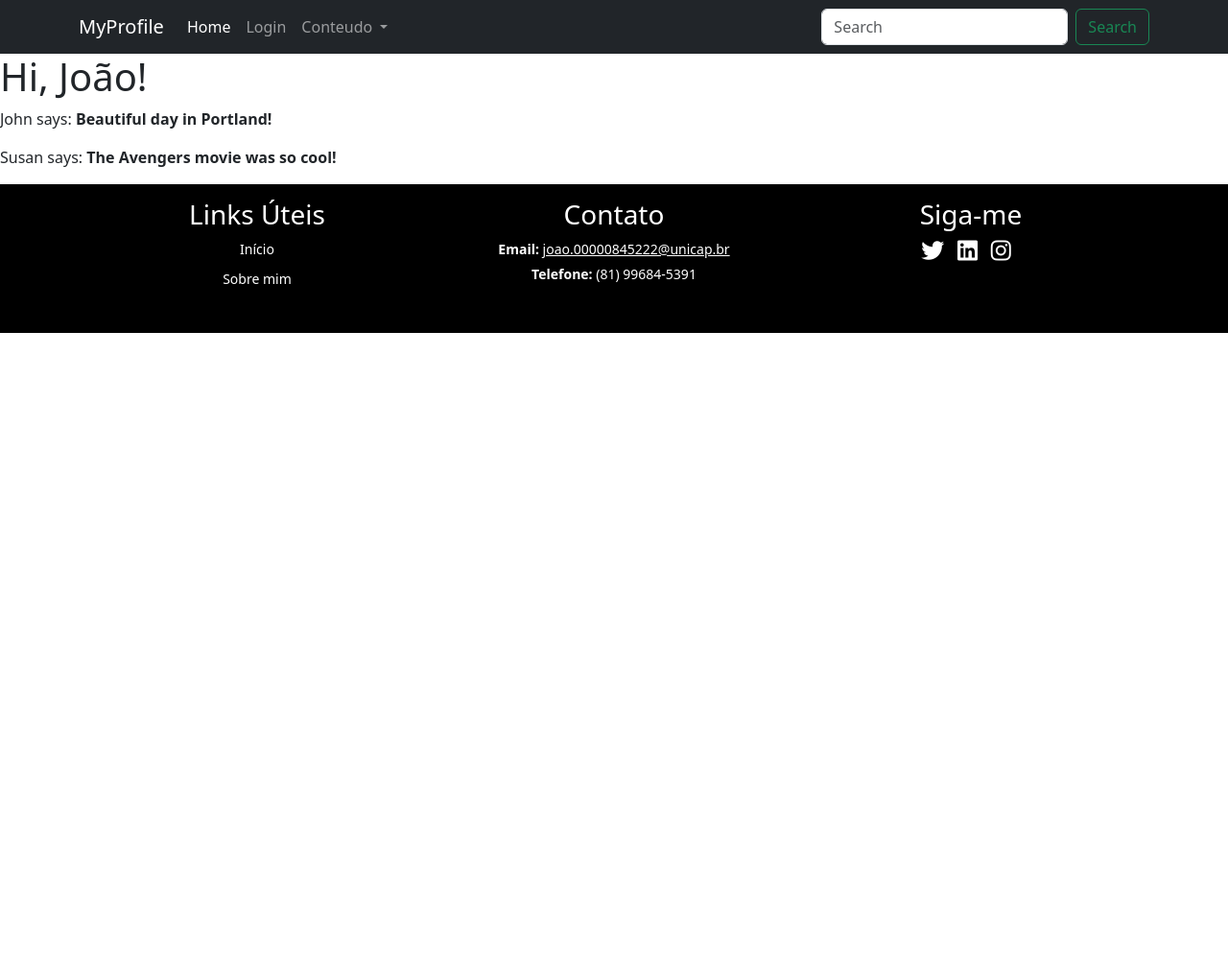
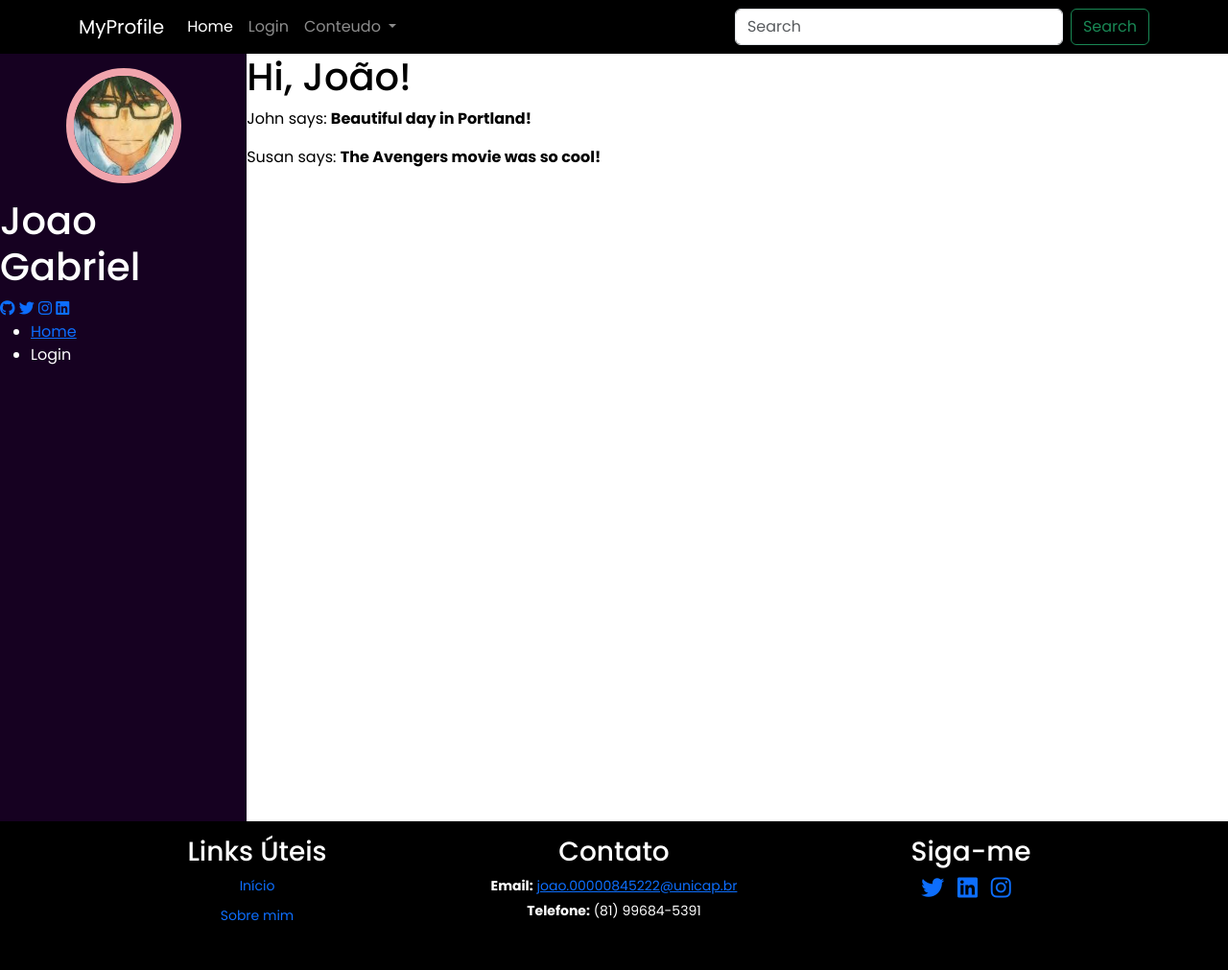
Before and after one commit to JoaoGabrielTN/MyProfile, a Flask app: page / in a window 1280 px wide. Shown: the whole page at 96% size. Before the commit the page ends 347 px from the top, so only its background shows below. Run offline with Flask 3, Linux system fonts and the light colour scheme; some libraries are stand-ins or nearby versions.

Commit message:
bas.html template with sidebar WIP

```diff
--- a/app/routes.py
+++ b/app/routes.py
@@ -1,6 +1,11 @@
 from flask import render_template, flash, redirect, url_for
 from app import app
 from app.forms import LoginForm
+
+
+@app.errorhandler(404)
+def not_found(e):
+    return render_template('errors/404.html')
 
 @app.route('/')
 @app.route('/index')
@@ -27,3 +32,7 @@ def login():
             form.username.data, form.remember_me.data))
         return redirect(url_for('index'))
     return render_template('login.html', title='Sign In', form=form)
+
+@app.route('/water')
+def water():
+    return render_template('water.html')
--- a/app/static/css/base.css
+++ b/app/static/css/base.css
@@ -1,11 +1,73 @@
+@import url('https://fonts.googleapis.com/css2?family=Poppins:ital,wght@0,100;0,200;0,300;0,400;0,500;0,600;0,700;0,800;0,900;1,100;1,200;1,300;1,400;1,500;1,600;1,700;1,800;1,900&display=swap');
+
+html, body{
+    font-family: Poppins, Arial;
+    background-color: pink;
+    width: 100%;
+    height: 100%;
+}
+
+:root{
+    --white: #ffffff;
+    --dark-purple: #160121;
+    --light-purple: #f1a5ad;
+}
+
+.main-wrapper{
+    margin: 0 auto;
+    color: #000;
+    background-color: #000;
+}
+
+.top-wrapper{
+    width: 100%;
+}
+
+.middle-wrapper{
+    min-height: 100vh;
+    background-color: aqua;
+    display: flex;
+    margin: 0 auto;
+}
+
+.bottom-wrapper{
+    width: 100%;
+    background-color: #000;
+}
+
+/* CONTENT */
+
+aside{
+    color: var(--white);
+    background-color: var(--dark-purple);
+}
+
+#header .profile img{
+    margin: 15px auto;
+    display: block;
+    width: 120px;
+    border: 8px solid var(--light-purple);
+    border-radius: 50%;
+}
+
+
+#header .profile a{
+    margin: 15px auto;
+    text-decoration: none;
+}
+
+.main-content{
+    background-color: var(--white);
+    width: 80%;
+    margin: 0 auto;
+}
 
 /* FOOTER */
 
 footer {
-    background-color: #000;
     padding-bottom: 30px;
     padding-top: 15px;
-    color: #fff;
+    color: var(--white);
     font-size: 14px;
     text-align: center;
     clear: both;
@@ -32,7 +94,7 @@ footer {
 }
 
 .links a {
-    color: #fff;
+    color: var(white);
     text-decoration: none;
 }
 
@@ -42,7 +104,7 @@ footer {
 }
 
 .contato a {
-    color: #fff;
+    color: var(white);
 }
 
 .social ul {
@@ -56,7 +118,7 @@ footer {
 }
 
 .social a {
-    color: #fff;
+    color: var(white);
     text-decoration: none;
 }
 
@@ -70,11 +132,11 @@ footer {
 }
 
 .legal p {
-    color: #fff;
+    color: var(white);
     text-align: center;
 }
 
 .legal a {
-    color: #fff;
+    color: var(white);
     text-decoration: none;
 }
--- a/app/templates/base.html
+++ b/app/templates/base.html
@@ -1,22 +1,28 @@
 <!doctype html>
 <html>
+
 <head>
   <link rel="stylesheet" href="{{ url_for('static', filename='bootstrap/css/bootstrap.css') }}">
-        <link rel= "stylesheet" type= "text/css" href= "{{ url_for('static',filename='css/base.css') }}">
-        <link rel= "stylesheet" type= "text/css" href= "{{ url_for('static',filename='assets/fontawesome/css/brands.css') }}">
-        <link rel= "stylesheet" type= "text/css" href= "{{ url_for('static',filename='assets/fontawesome/css/fontawesome.css') }}">
-        <link rel= "stylesheet" type= "text/css" href= "{{ url_for('static',filename='assets/fontawesome/css/solid.css') }}">
+  <link rel="stylesheet" type="text/css" href="{{ url_for('static',filename='assets/fontawesome/css/brands.css') }}">
+  <link rel="stylesheet" type="text/css" href="{{ url_for('static',filename='assets/fontawesome/css/fontawesome.css') }}">
+  <link rel="stylesheet" type="text/css" href="{{ url_for('static',filename='assets/fontawesome/css/solid.css') }}">
+  <link rel="stylesheet" type="text/css" href="{{ url_for('static',filename='css/base.css') }}">
   {% if title %}
   <title>{{ title }} - Profile</title>
   {% else %}
   <title>Welcome to Profile</title>
   {% endif %}
 </head>
+
 <body>
-        <nav class="navbar navbar-expand-sm navbar-dark bg-dark">
+  <div class="main-wrapper">
+    <div class="top-wrapper">
+      <nav class="navbar navbar-expand-sm navbar-dark">
         <div class="container">
           <a class="navbar-brand" href="#">MyProfile</a>
-              <button class="navbar-toggler" type="button" data-bs-toggle="collapse" data-bs-target="#navbarSupportedContent" aria-controls="navbarSupportedContent" aria-expanded="false" aria-label="Toggle navigation">
+          <button class="navbar-toggler" type="button" data-bs-toggle="collapse"
+            data-bs-target="#navbarSupportedContent" aria-controls="navbarSupportedContent" aria-expanded="false"
+            aria-label="Toggle navigation">
             <span class="navbar-toggler-icon"></span>
           </button>
           <div class="collapse navbar-collapse" id="navbarSupportedContent">
@@ -28,7 +34,8 @@
                 <a class="nav-link" href="{{ url_for('login') }}">Login</a>
               </li>
               <li class="nav-item dropdown">
-                    <a class="nav-link dropdown-toggle" href="#" role="button" data-bs-toggle="dropdown" aria-expanded="false">
+                <a class="nav-link dropdown-toggle" href="#" role="button" data-bs-toggle="dropdown"
+                  aria-expanded="false">
                   Conteudo
                 </a>
                 <ul class="dropdown-menu">
@@ -45,6 +52,31 @@
           </div>
         </div>
       </nav>
+    </div>
+    <div class="middle-wrapper">
+      <aside id="header">
+        <section class="profile">
+          <img src="{{url_for('static', filename='assets/imagens/photo.jpeg')}}" alt="">
+          <h1>Joao Gabriel</h1>
+          <div>
+            <a href="">
+              <i class="fa-brands fa-github"></i>
+            </a>
+            <a href="">
+              <i class="fa-brands fa-twitter"></i>
+            </a>
+            <a href="">
+              <i class="fa-brands fa-instagram"></i>
+            </a>
+            <a href="">
+              <i class="fa-brands fa-linkedin"></i>
+            </a>
+          </div>
+        </section>
+        {% block indexes%}
+        {% endblock %}
+      </aside>
+      <div class="main-content">
         {% with messages = get_flashed_messages() %}
         {% if messages %}
         <ul>
@@ -56,6 +88,9 @@
         {% endwith %}
         {% block content %}
         {% endblock %}
+      </div>
+    </div>
+    <div class="bottom-wrapper">
       <footer>
         <div class="container">
           <div class="links">
@@ -67,8 +102,8 @@
           </div>
           <div class="contato">
             <h3>Contato</h3>
-                    <p><strong>Email:</strong> <a
-                            href="mailto:educalivrosbiblioteca@gmail.com">joao.00000845222@unicap.br</a></p>
+            <p><strong>Email:</strong> <a href="mailto:educalivrosbiblioteca@gmail.com">joao.00000845222@unicap.br</a>
+            </p>
             <!--Protocolo Mailto-->
             <p><strong>Telefone:</strong> (81) 99684-5391</p>
           </div>
@@ -81,7 +116,26 @@
             </ul>
           </div>
         </div>
+      </footer>
+    </div>
+  </div>
   <script src="{{ url_for('static',filename='bootstrap/js/bootstrap.bundle.min.js') }}"></script>
-        </footer>
 </body>
+
 </html>
+
+<!--
+
+<div class="waveWrapper waveAnimation">
+  <div class="waveWrapperInner bgTop">
+    <div class="wave waveTop" style="background-image: url('http://front-end-noobs.com/jecko/img/wave-top.png')"></div>
+  </div>
+  <div class="waveWrapperInner bgMiddle">
+    <div class="wave waveMiddle" style="background-image: url('http://front-end-noobs.com/jecko/img/wave-mid.png')"></div>
+  </div>
+  <div class="waveWrapperInner bgBottom">
+    <div class="wave waveBottom" style="background-image: url('http://front-end-noobs.com/jecko/img/wave-bot.png')"></div>
+  </div>
+</div>
+
+-->
--- a/app/templates/index.html
+++ b/app/templates/index.html
@@ -1,8 +1,18 @@
 {% extends "base.html" %}
 
+{% block indexes %}
+<nav>
+    <ul>
+        <li><a href="{{url_for('index')}}">Home</a></li>
+        <li><a href="{{url_for('login')}}"></a>Login</li>
+    </ul>
+</nav>
+{% endblock %}
 {% block content %}
-    <h1>Hi, {{ user.username }}!</h1>
-    {% for post in posts %}
-    <div><p>{{ post.author.username }} says: <b>{{ post.body }}</b></p></div>
-    {% endfor %}
+<h1>Hi, {{ user.username }}!</h1>
+{% for post in posts %}
+<div>
+    <p>{{ post.author.username }} says: <b>{{ post.body }}</b></p>
+</div>
+{% endfor %}
 {% endblock %}
--- a/requirements.txt
+++ b/requirements.txt
@@ -5,4 +5,3 @@ requests
 flask-sqlalchemy
 flask-migrate
 bootstrap-flask
-Flask=3.0.3
```
Also changed, not shown: app/static/css/water.css (added, +65 -0 lines), app/templates/errors/404.html (added, +11 -0 lines), app/templates/login.html (+9 -0 lines), app/templates/water.html (added, +28 -0 lines), app/static/assets/imagens/photo.jpeg (added), app/static/css/index.css (added). Lines whose indentation alone changed are shown as unchanged.
